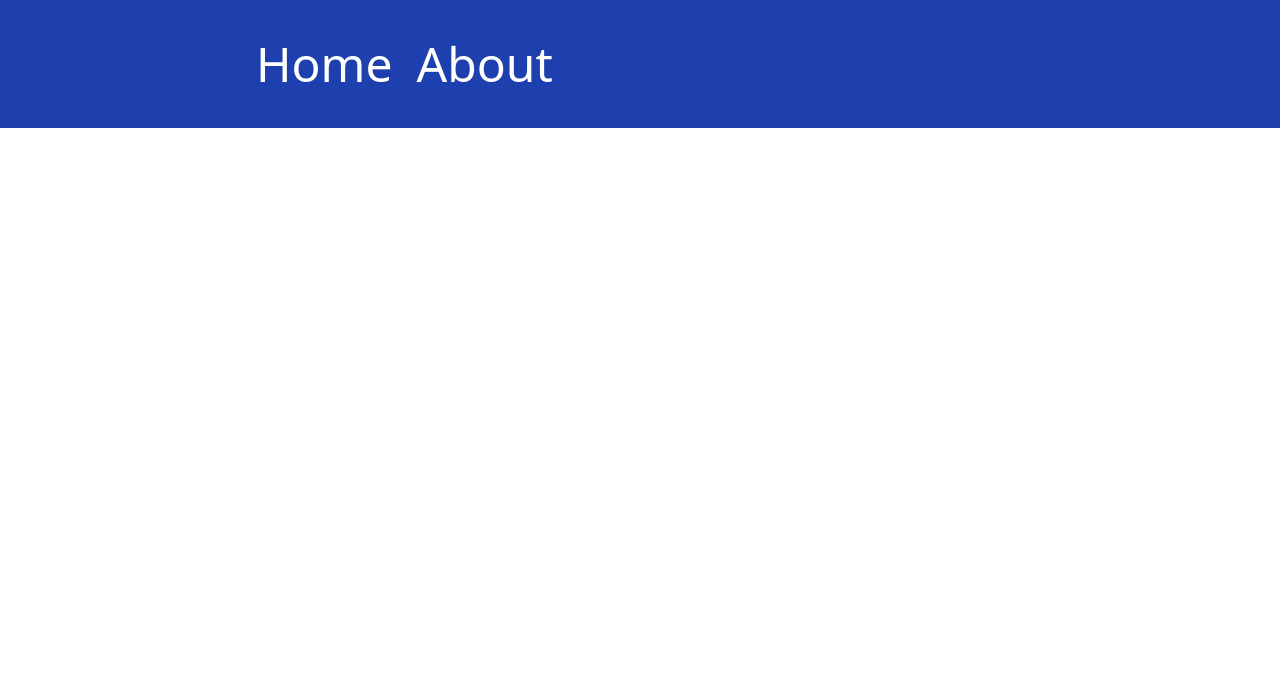
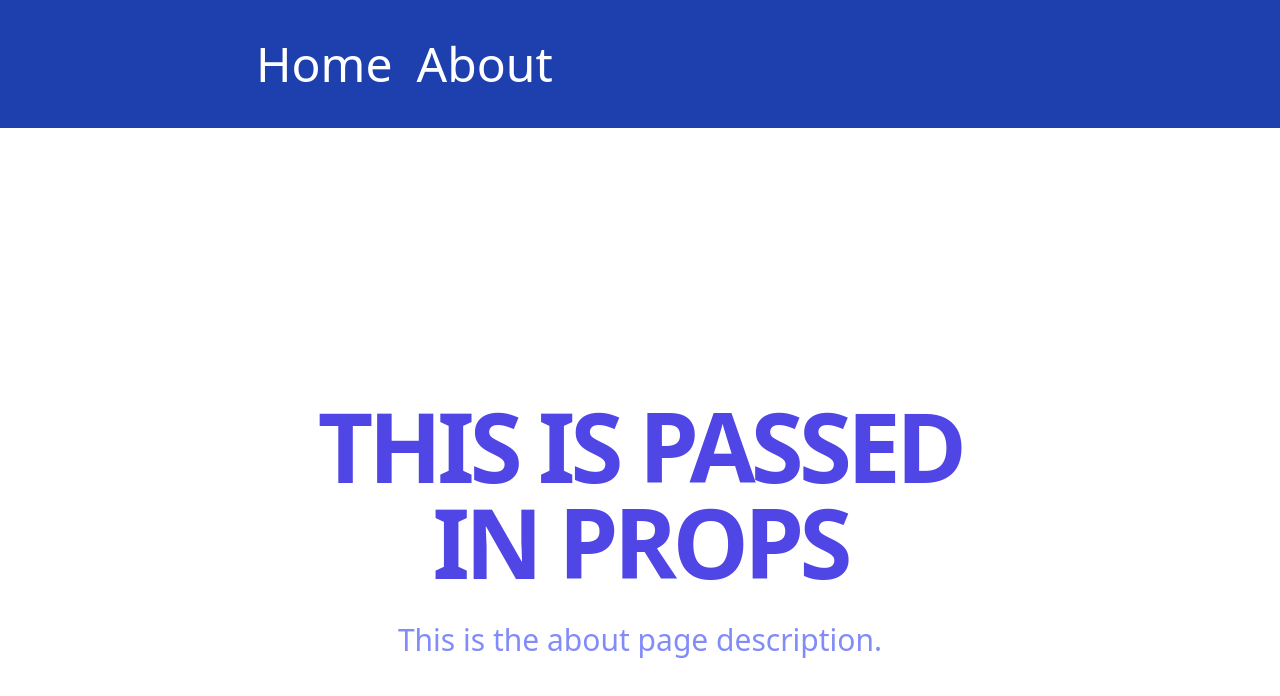
Before and after one commit to cal-dev-lab/dad-jokes-nuxtjs, a Nuxt app: page /about in a window 1280 px wide. Before the commit this address had no page. Shown: the top 696 px of the page. Built offline with nearby package versions, Linux system fonts and the light colour scheme.

Commit message:
Created about page

```diff
--- /dev/null
+++ b/pages/about/index.vue
@@ -0,0 +1,7 @@
+<template>
+  <PageScreen title="This is passed in props" desc="about" />
+</template>
+
+<script>
+
+</script>
```
